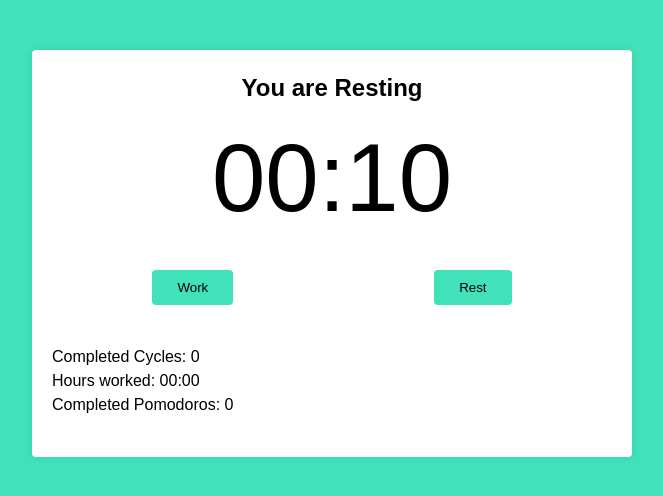
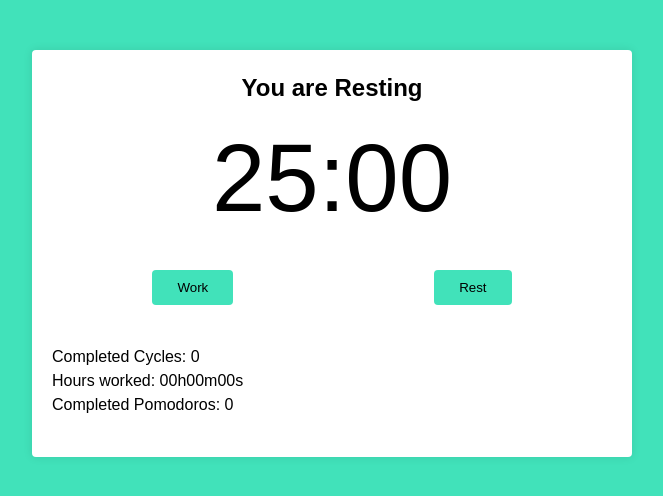
Before and after one commit to joaolucassb/pomodoro-app, a React (Create React App) app: page / in a window 1280 px wide. Shown: the top 496 px of the page, without its empty margins (308-971 px from the left). Built offline with nearby package versions, Linux system fonts and the light colour scheme.

Commit message:
setting pomodoro logic

```diff
--- a/src/App.tsx
+++ b/src/App.tsx
@@ -5,9 +5,9 @@
   return (
     <div className="container">
       <PomodoroTimer
-        pomodoroTime={10}
-        shortRestTime={2}
-        longRestTime={5}
+        pomodoroTime={1500}
+        shortRestTime={300}
+        longRestTime={900}
         cycles={4}
       />
     </div>
--- a/src/components/pomodoro-timer.tsx
+++ b/src/components/pomodoro-timer.tsx
@@ -3,7 +3,6 @@
 import { Button } from './button';
 import { Timer } from './timer';
 import { secondsToTime } from '../utils/seconds-to-time';
-import { workerData } from 'worker_threads';
 
 // eslint-disable-next-line @typescript-eslint/no-var-requires
 const bellStart = require('../sounds/bell-start.mp3');
--- a/src/components/timer.tsx
+++ b/src/components/timer.tsx
@@ -1,10 +1,10 @@
 import React from 'react';
-import { secondsToTime } from '../utils/seconds-to-time';
+import { secondsToMinutes } from '../utils/seconds-to-minutes';
 
 interface Props {
   mainTime: number;
 }
 
 export function Timer(props: Props): JSX.Element {
-  return <div className="timer">{secondsToTime(props.mainTime)}</div>;
+  return <div className="timer">{secondsToMinutes(props.mainTime)}</div>;
 }
--- /dev/null
+++ b/src/utils/seconds-to-minutes.ts
@@ -0,0 +1,7 @@
+import { zeroLeft } from './zero-left';
+
+export function secondsToMinutes(seconds: number): string {
+  const min = zeroLeft((seconds / 60) % 60);
+  const sec = zeroLeft((seconds % 60) % 60);
+  return `${min}:${sec}`;
+}
--- a/src/utils/seconds-to-time.ts
+++ b/src/utils/seconds-to-time.ts
@@ -1,6 +1,8 @@
+import { zeroLeft } from './zero-left';
+
 export function secondsToTime(seconds: number): string {
-  const zeroLeeft = (n: number) => Math.floor(n).toString().padStart(2, '0');
-  const min = zeroLeeft((seconds / 60) % 60);
-  const sec = zeroLeeft((seconds % 60) % 60);
-  return `${min}:${sec}`;
+  const hours = zeroLeft(seconds / 3600);
+  const min = zeroLeft((seconds / 60) % 60);
+  const sec = zeroLeft((seconds % 60) % 60);
+  return `${hours}h${min}m${sec}s`;
 }
--- /dev/null
+++ b/src/utils/zero-left.ts
@@ -0,0 +1,2 @@
+const zeroLeft = (n: number) => Math.floor(n).toString().padStart(2, '0');
+export { zeroLeft };
```
